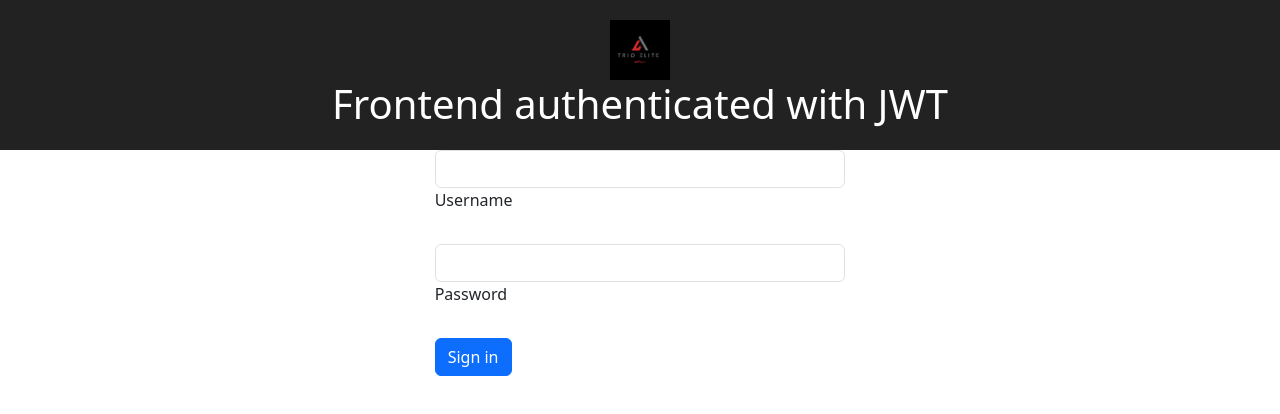
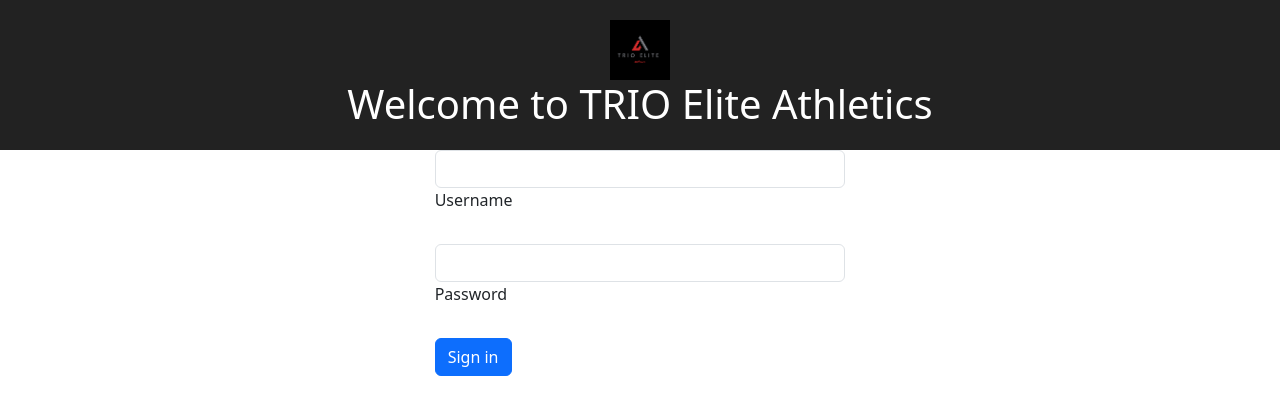
Before and after one commit to Chambers91/frontend, an Angular app: page / in a window 1280 px wide. Shown: the top 414 px of the page. Built offline with nearby package versions, Linux system fonts and the light colour scheme.

Commit message:
title modified

```diff
--- a/src/app/app.component.html
+++ b/src/app/app.component.html
@@ -1,6 +1,6 @@
 
 <div class ="app">
-  <app-header [pageTitle] ="'Frontend authenticated with JWT'"
+  <app-header [pageTitle] ="'Welcome to TRIO Elite Athletics'"
               [logoSrc] ="'assets/images/TrioEliteLogo.png'"/>
 <!-- <app-content/> -->
 <!-- <app-auth-content/> -->
```
